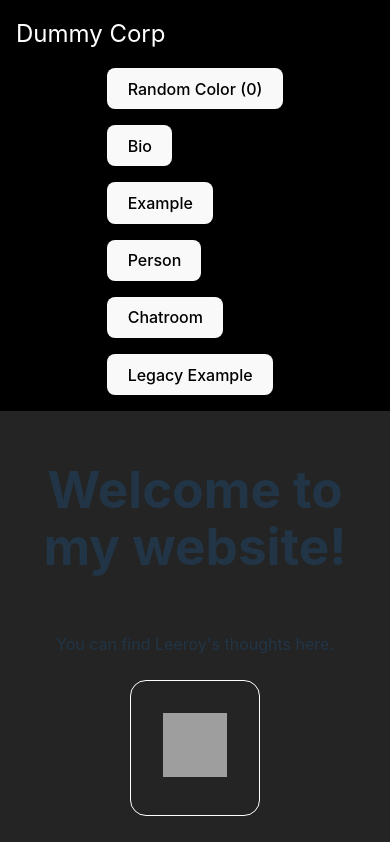
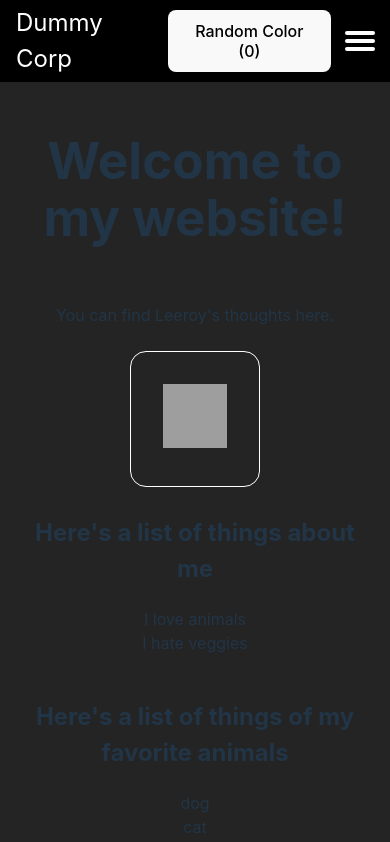
Before and after one commit to eeeeaa/my-first-react-app, a React (Vite) app: page / in a window 390 px wide. Shown: the top 842 px of the page. Built offline with nearby package versions, Linux system fonts and the light colour scheme; grey boxes are pictures that could not be loaded.

Commit message:
add network example and refactor navigation ui into hamburger menu

```diff
--- a/src/components/App.jsx
+++ b/src/components/App.jsx
@@ -6,6 +6,7 @@
 import ErrorPage from "./ErrorPage.jsx";
 import ChatRoomPage from "./mockChatRoom.jsx";
 import ClassInput from "./legacyExample.jsx";
+import Image from "./networkExample.jsx";
 import "../styles/App.css";
 import { createBrowserRouter, Outlet, RouterProvider } from "react-router-dom";
 
@@ -34,6 +35,10 @@
       {
         path: "legacy-example",
         element: <ClassInput />,
+      },
+      {
+        path: "network-example",
+        element: <Image />,
       },
     ],
   },
--- a/src/components/navigationBar.jsx
+++ b/src/components/navigationBar.jsx
@@ -24,27 +24,35 @@
 
 function NavBar({ handleColorChangeClick }) {
   return (
-    <div className="nav-bar">
+    <section className="top-nav">
       <div className="nav-logo">Dummy Corp</div>
-      <div className="nav-buttons">
-        <RandomColorButton handleColorChangeClick={handleColorChangeClick} />
-        <Link to="/">
-          <button>Bio</button>
-        </Link>
-        <Link to="example">
-          <button>Example</button>
-        </Link>
-        <Link to="person">
-          <button>Person</button>
-        </Link>
-        <Link to="chatroom">
-          <button>Chatroom</button>
-        </Link>
-        <Link to="legacy-example">
-          <button>Legacy Example</button>
-        </Link>
-      </div>
-    </div>
+      <RandomColorButton handleColorChangeClick={handleColorChangeClick} />
+      <input id="menu-toggle" type="checkbox" />
+      <label className="menu-button-container" htmlFor="menu-toggle">
+        <div className="menu-button"></div>
+      </label>
+
+      <ul className="menu">
+        <li>
+          <Link to="/">Bio</Link>
+        </li>
+        <li>
+          <Link to="example">Example</Link>
+        </li>
+        <li>
+          <Link to="person">Person</Link>
+        </li>
+        <li>
+          <Link to="chatroom">Chatroom</Link>
+        </li>
+        <li>
+          <Link to="legacy-example">Legacy Example</Link>
+        </li>
+        <li>
+          <Link to="network-example">Network Example</Link>
+        </li>
+      </ul>
+    </section>
   );
 }
 
--- /dev/null
+++ b/src/components/networkExample.jsx
@@ -0,0 +1,38 @@
+import { useState, useEffect } from "react";
+
+//create custom hook (just return an object with states as properties)
+const useImageURL = () => {
+  const [imageURL, setImageURL] = useState(null);
+  const [error, setError] = useState(null);
+  const [loading, setLoading] = useState(true);
+
+  useEffect(() => {
+    fetch("https://jsonplaceholder.typicode.com/photos", { mode: "cors" })
+      .then((response) => {
+        if (response.status >= 400) {
+          throw new Error("server error");
+        }
+        return response.json();
+      })
+      .then((response) => setImageURL(response[0].url))
+      .catch((error) => setError(error))
+      .finally(() => setLoading(false));
+  }, []);
+
+  return { imageURL, error, loading };
+};
+
+export default function Image() {
+  //use custom hook here
+  const { imageURL, error, loading } = useImageURL();
+
+  if (error) return <p>A network error was encountered</p>;
+  if (loading) return <p>Loading...</p>;
+
+  return (
+    <>
+      <h1>An image</h1>
+      <img src={imageURL} alt={"placeholder text"} />
+    </>
+  );
+}
--- a/src/styles/navigationBar.css
+++ b/src/styles/navigationBar.css
@@ -1,29 +1,122 @@
-.nav-bar {
-  display: flex;
-  flex-direction: row;
-  background-color: black;
-  justify-content: space-between;
-  padding: 1em;
-  gap: 1em;
-  color: white;
-}
-
 .nav-logo {
   font-size: x-large;
   margin-right: auto;
 }
 
-.nav-buttons {
+.top-nav {
   display: flex;
+  flex-direction: row;
+  background-color: black;
+  color: white;
+  align-items: center;
+  justify-content: space-between;
+  /* W3C, IE 10+/ Edge, Firefox 16+, Chrome 26+, Opera 12+, Safari 7+ */
+  color: #fff;
+  height: 50px;
+  padding: 1em;
   gap: 1em;
+
+  a {
+    appearance: none;
+    text-decoration: none;
+    color: white;
+  }
 }
 
-@media (max-width: 768px) {
-  .nav-bar {
-    flex-direction: column;
-    align-items: center;
-  }
-  .nav-buttons {
-    flex-direction: column;
-  }
+.menu {
+  display: flex;
+
+  list-style-type: none;
+  margin: 0;
+  padding: 0;
+  z-index: 100;
+  position: absolute;
+  top: 2em;
+  margin-top: 50px;
+  right: 0;
+  flex-direction: column;
+  width: 250px;
+  justify-content: center;
+  align-items: center;
 }
+
+.menu > li {
+  margin: 0 1rem;
+  overflow: hidden;
+}
+
+.menu-button-container {
+  display: flex;
+  height: 100%;
+  width: 30px;
+  cursor: pointer;
+  flex-direction: column;
+  justify-content: center;
+  align-items: center;
+}
+
+#menu-toggle {
+  display: none;
+}
+
+.menu-button,
+.menu-button::before,
+.menu-button::after {
+  display: block;
+  background-color: #fff;
+  position: absolute;
+  height: 4px;
+  width: 30px;
+  transition: transform 400ms cubic-bezier(0.23, 1, 0.32, 1);
+  border-radius: 2px;
+}
+
+.menu-button::before {
+  content: "";
+  margin-top: -8px;
+}
+
+.menu-button::after {
+  content: "";
+  margin-top: 8px;
+}
+
+#menu-toggle:checked + .menu-button-container .menu-button::before {
+  margin-top: 0px;
+  transform: rotate(405deg);
+}
+
+#menu-toggle:checked + .menu-button-container .menu-button {
+  background: rgba(255, 255, 255, 0);
+}
+
+#menu-toggle:checked + .menu-button-container .menu-button::after {
+  margin-top: 0px;
+  transform: rotate(-405deg);
+}
+
+#menu-toggle ~ .menu li {
+  height: 0;
+  margin: 0;
+  padding: 0;
+  border: 0;
+  transition: height 400ms cubic-bezier(0.23, 1, 0.32, 1);
+}
+#menu-toggle:checked ~ .menu li {
+  border: 1px solid #333;
+  height: 2.5em;
+  padding: 0.5em;
+  transition: height 400ms cubic-bezier(0.23, 1, 0.32, 1);
+}
+.menu > li {
+  display: flex;
+  justify-content: center;
+  margin: 0;
+  padding: 0.5em 0;
+  width: 100%;
+  color: white;
+  background-color: #222;
+}
+.menu > li:not(:last-child) {
+  border-bottom: 1px solid #444;
+}
```
